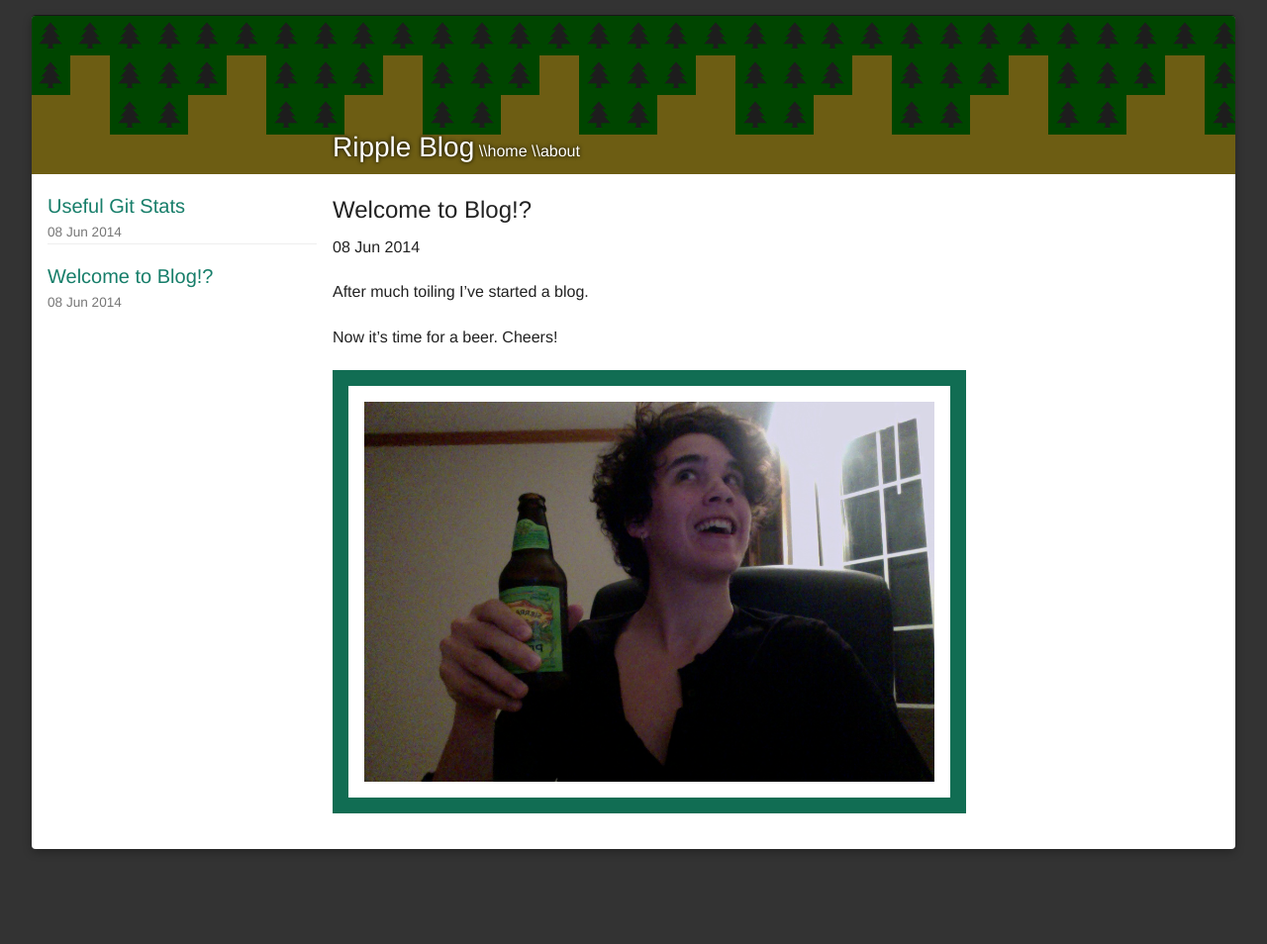
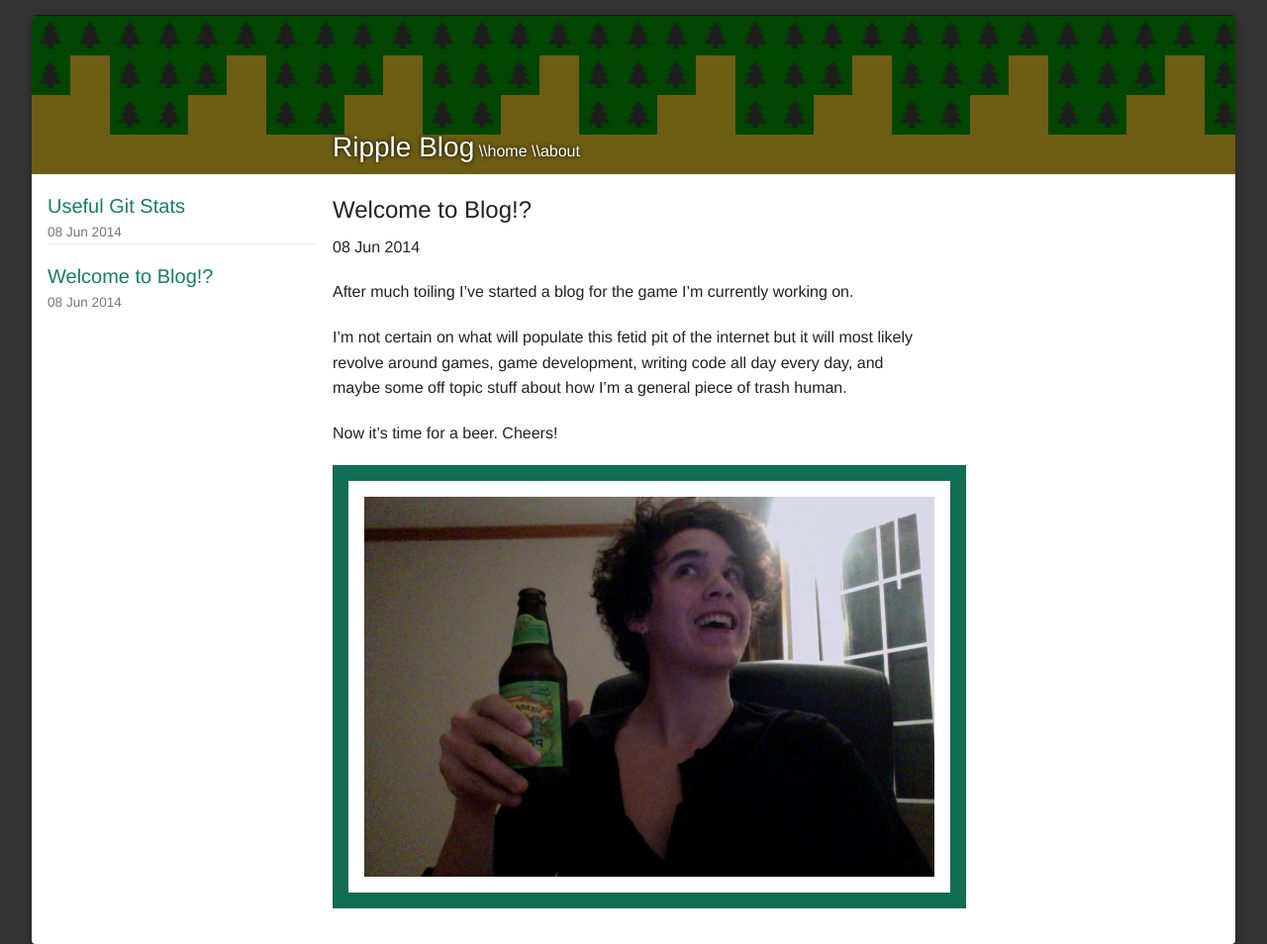
Before and after one commit to trash/trash.github.io, a Jekyll site: the page built from _posts/2014-06-08-welcome-to-jekyll.markdown, in a window 1280 px wide. Shown: the whole page at 99% size. Built offline with Jekyll 4.4.1, drawn with Linux system fonts in a browser that asks for light colours; Markdown is read by kramdown in place of the engine named in the settings; before the commit the page ends 900 px from its top, so only the background shows below that.

Commit message:
Updated first post

```diff
--- a/_posts/2014-06-08-welcome-to-jekyll.markdown
+++ b/_posts/2014-06-08-welcome-to-jekyll.markdown
@@ -5,7 +5,9 @@ date:   2014-06-08 13:41:56
 categories: hello world blorg
 ---
 
-After much toiling I've started a blog.
+After much toiling I've started a blog for the game I'm currently working on.
+
+I'm not certain on what will populate this fetid pit of the internet but it will most likely revolve around games, game development, writing code all day every day, and maybe some off topic stuff about how I'm a general piece of trash human.
 
 Now it's time for a beer. Cheers!
 
```
